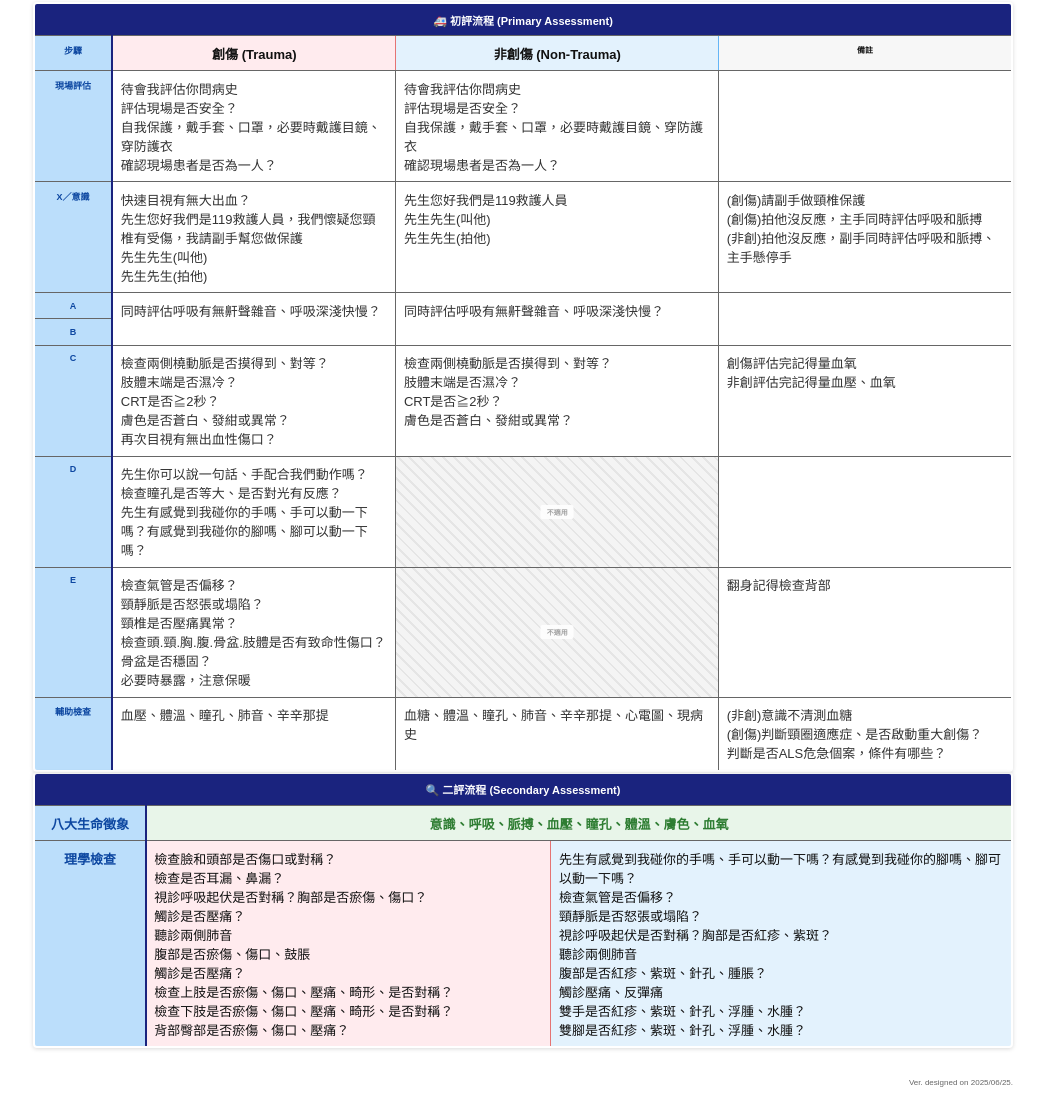
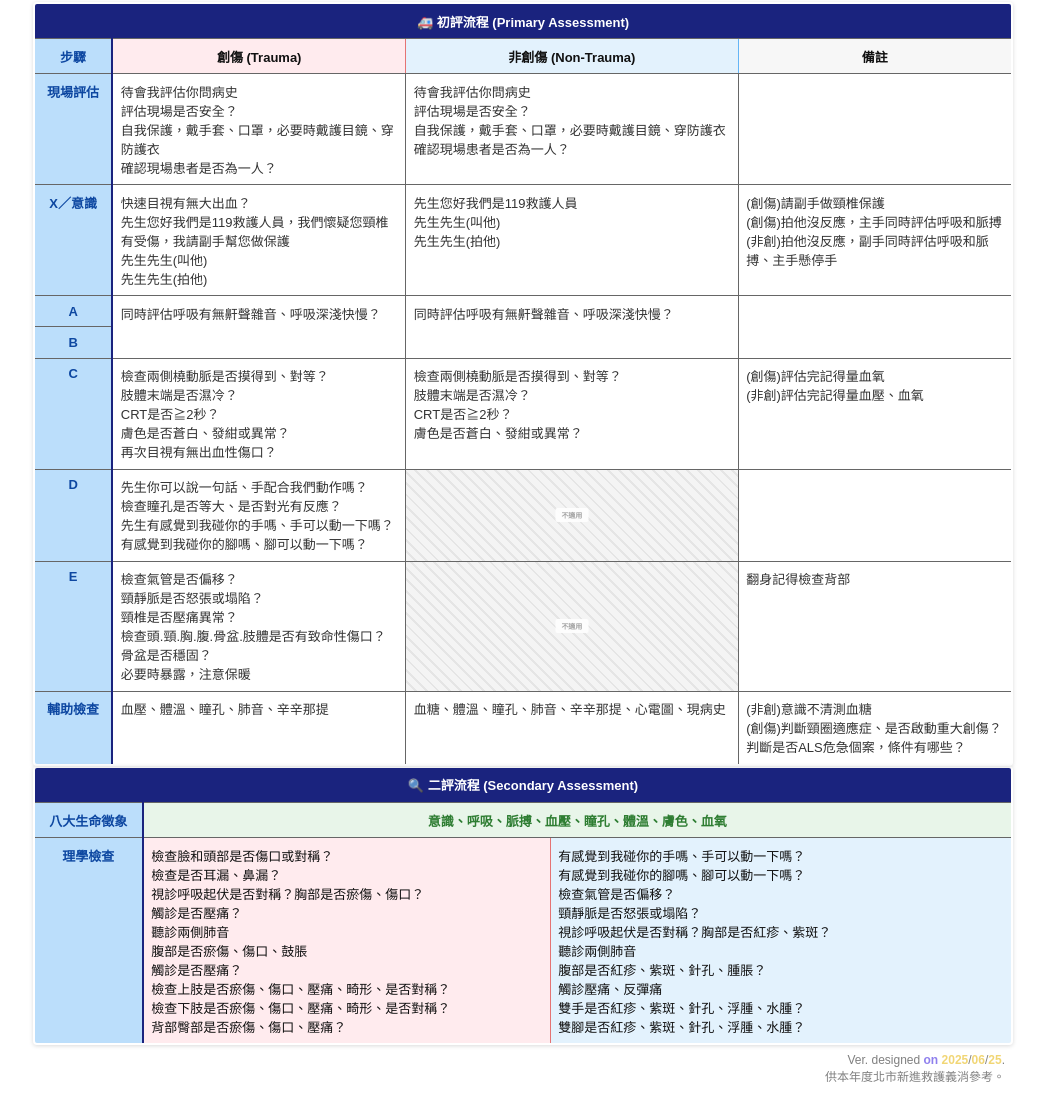
Before and after one commit to vantysc/taipei-emtguide, a plain HTML site: page index.html in a window 1280 px wide. Shown: the part 8-1110 px from the top of the page, without its empty margins (117-1162 px from the left). Drawn offline with Linux system fonts and the light colour scheme.

Commit message:
Update index.html

```diff
--- a/index.html
+++ b/index.html
@@ -33,13 +33,21 @@
 		td {
 			text-align:left;
 		}
+		footer {
+			text-align:right;
+			margin:4px 4px;
+			padding:4px 4px;
+			color:#555;
+			opacity: .75;
+		}
+		footer .c1 { color: #6955E7; font-weight:600; }  /* 霧紫 */
+		footer .c2 { color: #EDC948; font-weight:600; }  /* 溫黃 */
 
 		/* ---- 色系 ---- */
 		th.table-title {
 			background:#1a237e;
 			color:#fff;
 			font-weight:bold;
-			font-size:11px;
 		}
 		.step-header,.vital-signs-header,.exam-header {
 			background:#bbdefb;
@@ -50,26 +58,24 @@
 		}
 		.step-header {
 			width: 8%;
-			font-size: 9px;
 			border-right: 2px solid #1a237e;
 		}
 		.trauma-col {
 			background:#ffebee;
 			color:#111;
-			width: 29%;
+			width: 30%;
 			border-right: 1px solid #e57373;
 		}
 		.non-trauma-col {
 			background:#e3f2fd;
     		color:#111;
-			width: 33%;
+			width: 34%;
 			border-right: 1px solid #64b5f6;
 		}
 		.notes-col {
 			background:#f7f7f7;
     		color:#111;
-			width: 30%;
-			font-size: 8px;
+			width: 28%;
 			border-right: 1px solid #64b5f6;
 		}
 		.vital-signs-header {
@@ -172,6 +178,9 @@
 		  	table {
 				box-shadow:none;
 		  	}
+			footer {
+				opacity: .6;
+			}
 		  	.secondary-table {
 			  	page-break-before:always;
 			}
@@ -257,8 +266,8 @@
                     <div class="content-line">膚色是否蒼白、發紺或異常？</div>
                 </td>
                 <td>
-                    <div class="content-line">創傷評估完記得量血氧</div>
-                    <div class="content-line">非創評估完記得量血壓、血氧</div>
+                    <div class="content-line">(創傷)評估完記得量血氧</div>
+                    <div class="content-line">(非創)評估完記得量血壓、血氧</div>
                 </td>
             </tr>
             <tr>
@@ -326,7 +335,8 @@
                     <div class="content-line">背部臀部是否瘀傷、傷口、壓痛？</div>
                 </td>
                 <td class="non-trauma-col">
-                    <div class="content-line">先生有感覺到我碰你的手嗎、手可以動一下嗎？有感覺到我碰你的腳嗎、腳可以動一下嗎？</div>
+                    <div class="content-line">有感覺到我碰你的手嗎、手可以動一下嗎？</div>
+                    <div class="content-line">有感覺到我碰你的腳嗎、腳可以動一下嗎？</div>
                     <div class="content-line">檢查氣管是否偏移？</div>
                     <div class="content-line">頸靜脈是否怒張或塌陷？</div>
                     <div class="content-line">視診呼吸起伏是否對稱？胸部是否紅疹、紫斑？</div>
@@ -339,10 +349,13 @@
             </tr>
         </table>
     </div>
-
-    <footer style="text-align:right; margin-top:30px; font-size:8px; color:#666;">
-        Ver. designed on 2025/06/25.
+    <footer>
+		<div class="footer-line">
+	    	Ver. designed <span class="c1">on</span> <span class="c2">2025</span>/<span class="c2">06</span>/<span class="c2">25</span>.
+	  	</div>
+	  	<div class="footer-line">
+	    	供本年度北市新進救護義消參考。
+	  	</div>
     </footer>
-
 </body>
 </html>
```
